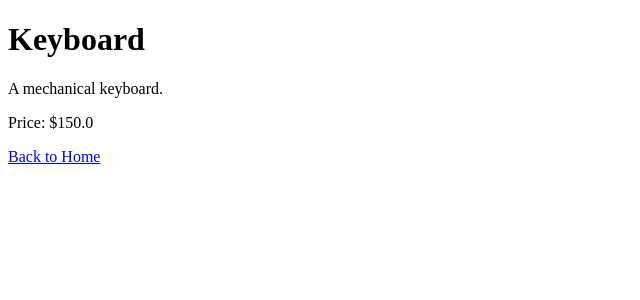
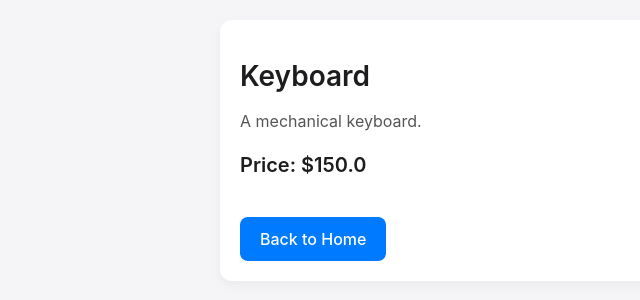
Before and after one commit to Je12emy/Simple-Task-Webstore, a Flask app: page /item/2 in a window 1280 px wide. Shown: the top 300 px of the page, without its empty margins (0-640 px from the left). Run offline with Flask 3, Linux system fonts and the light colour scheme.

Commit message:
style: update application styling

```diff
--- /dev/null
+++ b/Code/Webstore/static/style.css
@@ -0,0 +1,99 @@
+/* Global Styles */
+body {
+  font-family: -apple-system, BlinkMacSystemFont, "Segoe UI", Roboto, Helvetica,
+    Arial, sans-serif;
+  margin: 0;
+  padding: 20px;
+  background-color: #f5f5f7;
+  color: #1d1d1f;
+}
+
+.container {
+  max-width: 800px;
+  margin: 0 auto;
+  padding: 20px;
+  background-color: #ffffff;
+  border-radius: 12px;
+  box-shadow: 0 4px 12px rgba(0, 0, 0, 0.05);
+}
+
+h1 {
+  font-size: 28px;
+  font-weight: 600;
+}
+
+a {
+  color: #007aff;
+  text-decoration: none;
+}
+
+a:hover {
+  text-decoration: underline;
+}
+
+/* Home Page Styles */
+.item-list {
+  list-style: none;
+  padding: 0;
+  margin: 0;
+  display: grid;
+  gap: 20px;
+}
+
+.item-card {
+  border: 1px solid #e5e5e5;
+  border-radius: 12px;
+  transition: all 0.2s ease-in-out;
+}
+
+.item-card a {
+  display: block;
+  padding: 20px;
+  color: inherit;
+  display: flex;
+  justify-content: space-between;
+  align-items: center;
+}
+
+.item-card:hover {
+  transform: translateY(-4px);
+  box-shadow: 0 8px 16px rgba(0, 0, 0, 0.08);
+  border-color: transparent;
+}
+
+.item-name {
+  font-weight: 500;
+}
+
+/* Item Detail Page Styles */
+.item-title {
+  margin-bottom: 8px;
+}
+
+.item-description {
+  font-size: 16px;
+  line-height: 1.5;
+  color: #555;
+}
+
+.item-price-detail {
+  font-size: 20px;
+  font-weight: 600;
+  margin-top: 20px;
+}
+
+.button {
+  display: inline-block;
+  margin-top: 20px;
+  padding: 12px 20px;
+  background-color: #007aff;
+  color: #fff;
+  border-radius: 8px;
+  font-weight: 500;
+  transition: background-color 0.2s ease;
+}
+
+.button:hover {
+  background-color: #005ecb;
+  text-decoration: none;
+}
--- a/Code/Webstore/templates/item.html
+++ b/Code/Webstore/templates/item.html
@@ -4,11 +4,17 @@
     <meta charset="UTF-8" />
     <meta name="viewport" content="width=device-width, initial-scale=1.0" />
     <title>{{ item.name }}</title>
+    <link
+      rel="stylesheet"
+      href="{{ url_for('static', filename='style.css') }}"
+    />
   </head>
   <body>
-    <h1>{{ item.name }}</h1>
-    <p>{{ item.description }}</p>
-    <p>Price: ${{ item.price }}</p>
-    <a href="{{ url_for('index') }}">Back to Home</a>
+    <div class="container">
+      <h1 class="item-title">{{ item.name }}</h1>
+      <p class="item-description">{{ item.description }}</p>
+      <p class="item-price-detail">Price: ${{ item.price }}</p>
+      <a href="{{ url_for('index') }}" class="button">Back to Home</a>
+    </div>
   </body>
 </html>
```
Also changed, not shown: Code/Webstore/templates/index.html (+10 -3 lines).
